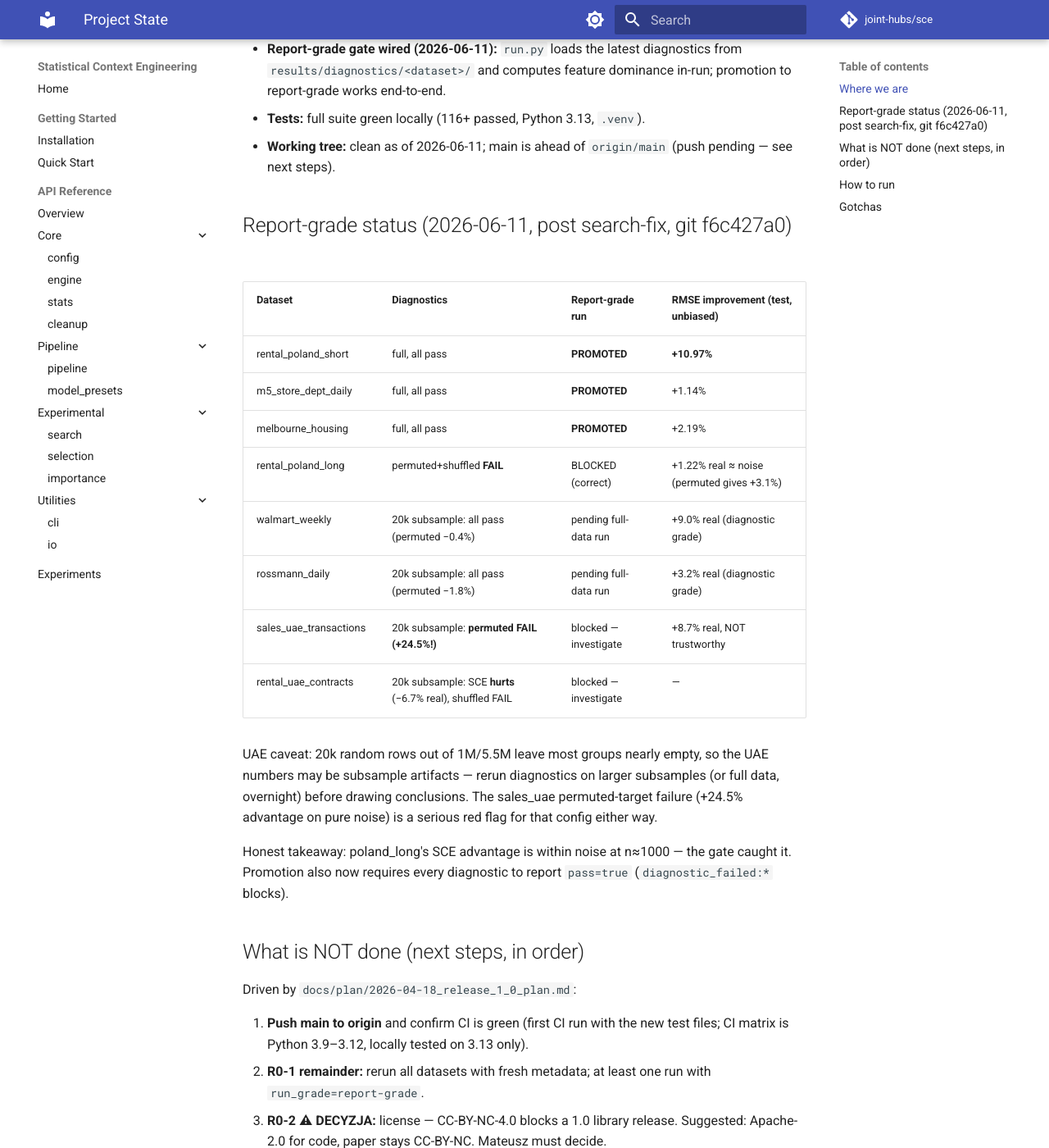
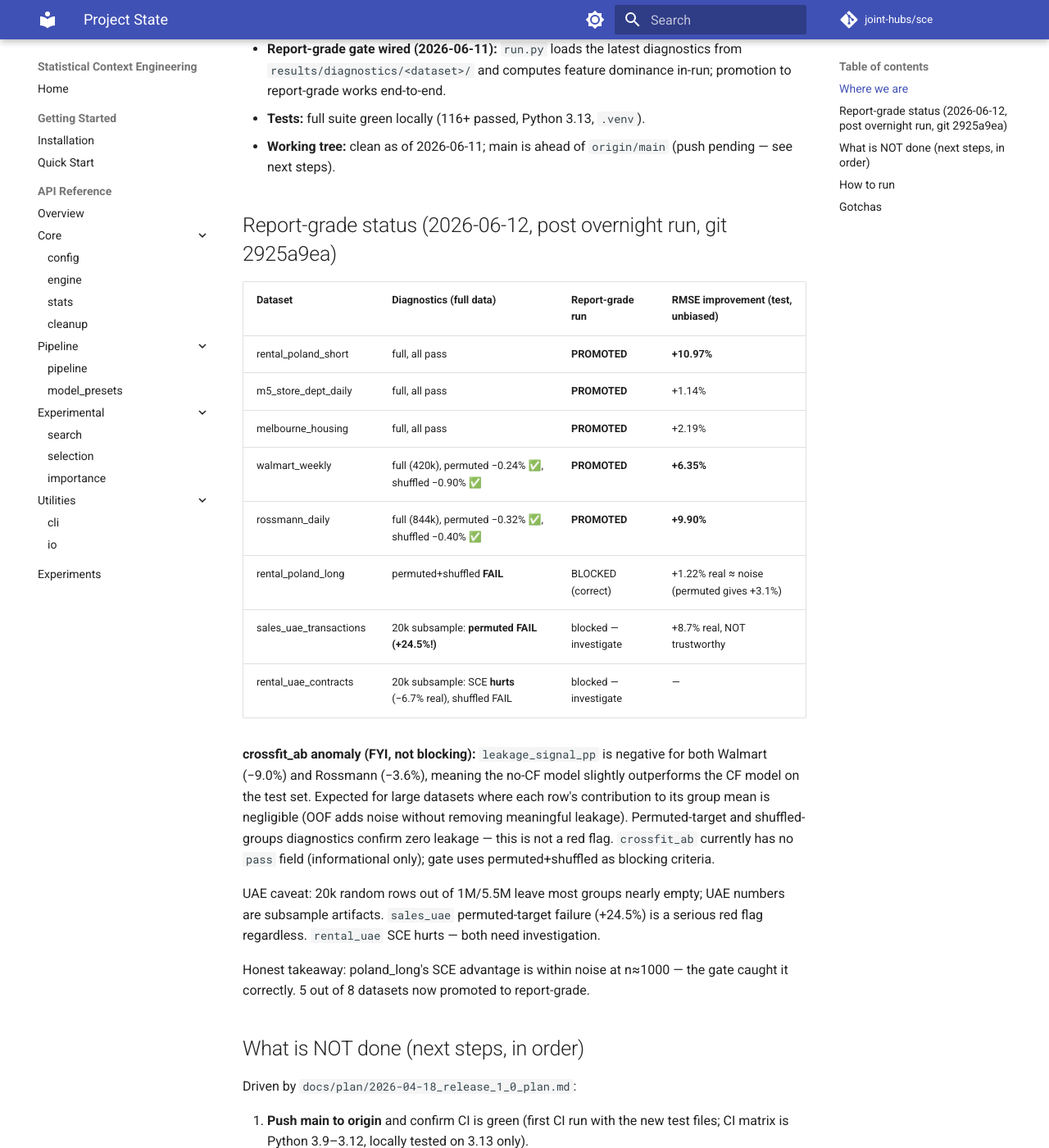
Before and after one commit to joint-hubs/sce, an MkDocs documentation site: the page built from docs/STATE.md, in a window 1280 px wide and 1400 px high, scrolled down 724 px. Shown: the whole window at 82% size. Built offline with MkDocs 1.6.1 and Material for MkDocs 9.7.7, drawn with Linux system fonts in a browser that asks for light colours; comment, search, counter and statistics services are not loaded; some of the changed text lies outside the part shown.

Commit message:
docs: record walmart and rossmann full-data promotion results (overnight run)

```diff
--- a/docs/STATE.md
+++ b/docs/STATE.md
@@ -1,7 +1,7 @@
 # Project State
 
 > Living document. Update at the end of every working session.
-> Last update: **2026-06-11** (evening session)
+> Last update: **2026-06-12** (overnight run results)
 
 ## Where we are
 
@@ -28,28 +28,33 @@
 - **Working tree:** clean as of 2026-06-11; main is ahead of `origin/main`
   (push pending — see next steps).
 
-## Report-grade status (2026-06-11, post search-fix, git f6c427a0)
+## Report-grade status (2026-06-12, post overnight run, git 2925a9ea)
 
-| Dataset | Diagnostics | Report-grade run | RMSE improvement (test, unbiased) |
+| Dataset | Diagnostics (full data) | Report-grade run | RMSE improvement (test, unbiased) |
 |---|---|---|---|
 | rental_poland_short | full, all pass | **PROMOTED** | **+10.97%** |
 | m5_store_dept_daily | full, all pass | **PROMOTED** | +1.14% |
 | melbourne_housing | full, all pass | **PROMOTED** | +2.19% |
+| walmart_weekly | full (420k), permuted −0.24% ✅, shuffled −0.90% ✅ | **PROMOTED** | **+6.35%** |
+| rossmann_daily | full (844k), permuted −0.32% ✅, shuffled −0.40% ✅ | **PROMOTED** | **+9.90%** |
 | rental_poland_long | permuted+shuffled **FAIL** | BLOCKED (correct) | +1.22% real ≈ noise (permuted gives +3.1%) |
-| walmart_weekly | 20k subsample: all pass (permuted −0.4%) | pending full-data run | +9.0% real (diagnostic grade) |
-| rossmann_daily | 20k subsample: all pass (permuted −1.8%) | pending full-data run | +3.2% real (diagnostic grade) |
 | sales_uae_transactions | 20k subsample: **permuted FAIL (+24.5%!)** | blocked — investigate | +8.7% real, NOT trustworthy |
 | rental_uae_contracts | 20k subsample: SCE **hurts** (−6.7% real), shuffled FAIL | blocked — investigate | — |
 
-UAE caveat: 20k random rows out of 1M/5.5M leave most groups nearly empty, so
-the UAE numbers may be subsample artifacts — rerun diagnostics on larger
-subsamples (or full data, overnight) before drawing conclusions. The
-sales_uae permuted-target failure (+24.5% advantage on pure noise) is a
-serious red flag for that config either way.
+**crossfit_ab anomaly (FYI, not blocking):** `leakage_signal_pp` is negative for both
+Walmart (−9.0%) and Rossmann (−3.6%), meaning the no-CF model slightly outperforms
+the CF model on the test set. Expected for large datasets where each row's
+contribution to its group mean is negligible (OOF adds noise without removing
+meaningful leakage). Permuted-target and shuffled-groups diagnostics confirm zero
+leakage — this is not a red flag. `crossfit_ab` currently has no `pass` field
+(informational only); gate uses permuted+shuffled as blocking criteria.
+
+UAE caveat: 20k random rows out of 1M/5.5M leave most groups nearly empty; UAE
+numbers are subsample artifacts. `sales_uae` permuted-target failure (+24.5%)
+is a serious red flag regardless. `rental_uae` SCE hurts — both need investigation.
 
 Honest takeaway: poland_long's SCE advantage is within noise at n≈1000 — the
-gate caught it. Promotion also now requires every diagnostic to report
-`pass=true` (`diagnostic_failed:*` blocks).
+gate caught it correctly. 5 out of 8 datasets now promoted to report-grade.
 
 ## What is NOT done (next steps, in order)
 
```
